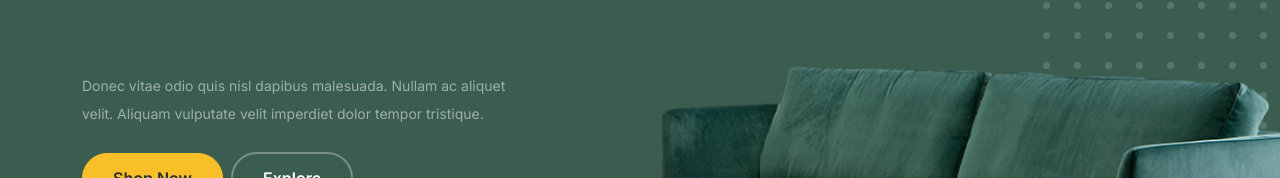
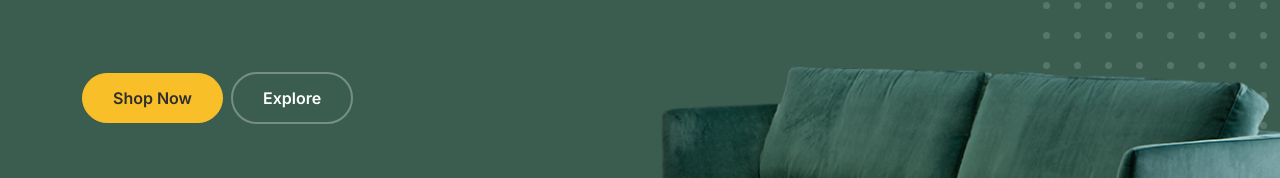
Before and after one commit to khaledmustafa91/furniture-e-commerce, a React (Create React App) app: page / in a window 1280 px wide. Shown: the part 140-318 px from the top of the page. Built offline with nearby package versions, Linux system fonts and the light colour scheme; data requests are answered from the project's data file.

Commit message:
Edit main hero to be generic

```diff
--- a/src/components/MainHero.js
+++ b/src/components/MainHero.js
@@ -11,11 +11,7 @@ const MainHero = ({ title, description }) => {
             <div className="col-lg-5">
               <div className="intro-excerpt">
                 <h1>{title}</h1>
-                <p className="mb-4">
-                  Donec vitae odio quis nisl dapibus malesuada. Nullam ac
-                  aliquet velit. Aliquam vulputate velit imperdiet dolor tempor
-                  tristique.
-                </p>
+                <p className="mb-4">{description}</p>
                 <p>
                   <Link to="/shop" className="btn btn-secondary me-2">
                     Shop Now
```
